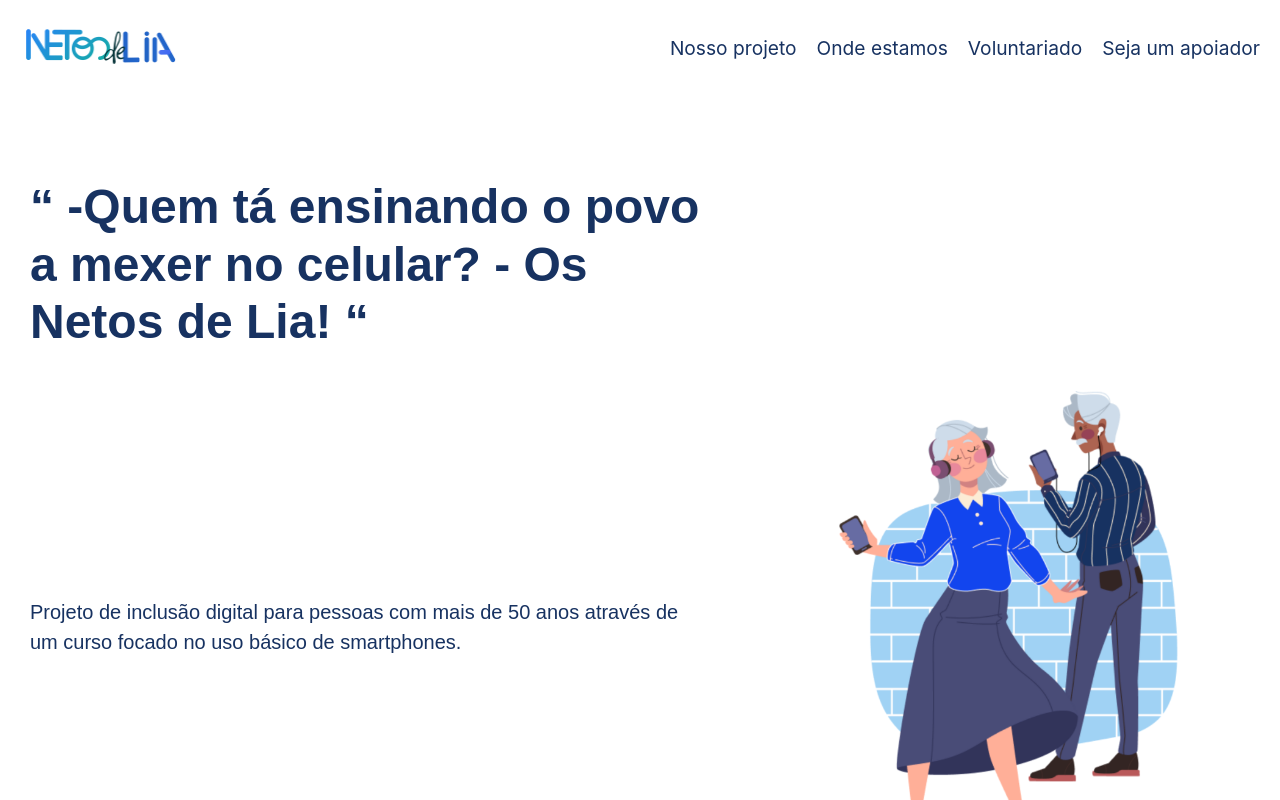
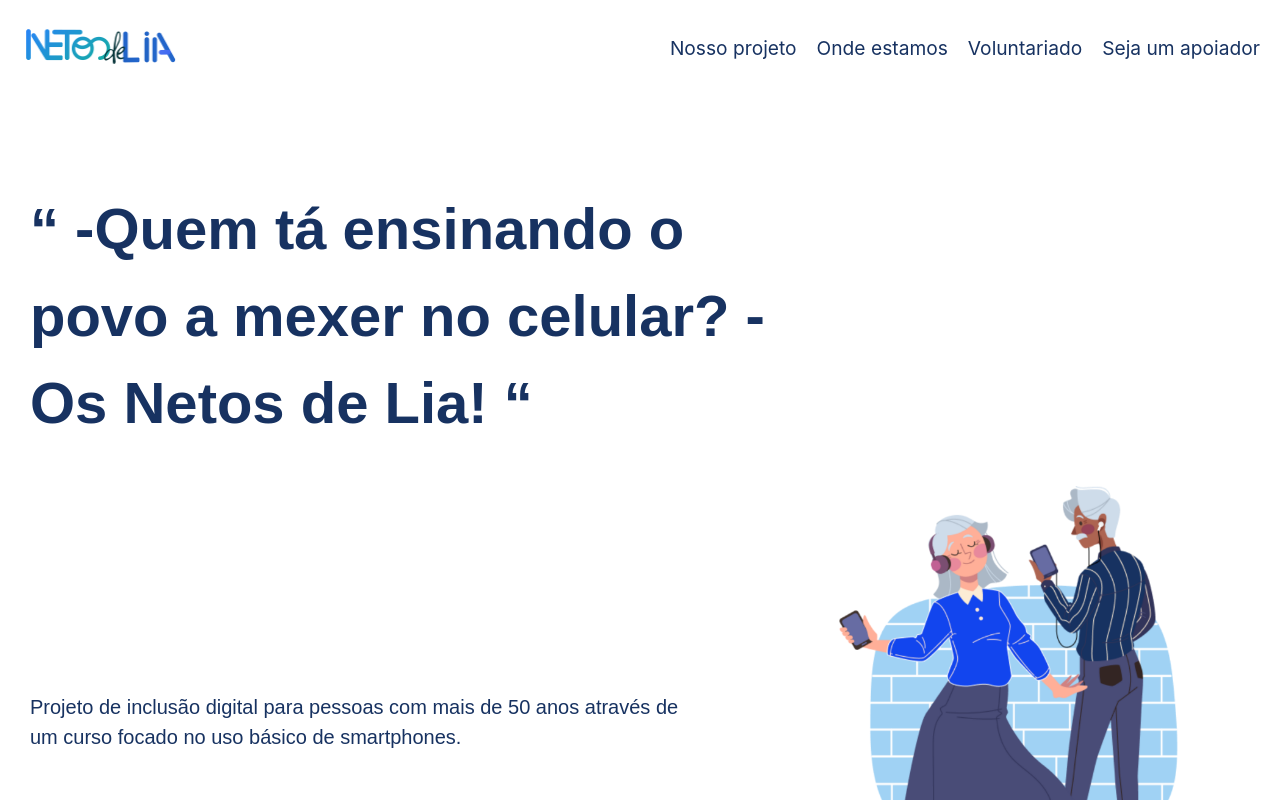
Before and after one commit to eujessicas/netosdelia, a React (Create React App) app: page / in a window 1280 px wide. Shown: the top 800 px of the page. Built offline with nearby package versions, Linux system fonts and the light colour scheme.

Commit message:
alterações

```diff
--- a/src/Topo.css
+++ b/src/Topo.css
@@ -1,26 +1,26 @@
-/* Estilos para o componente Topo */
+
 .Topo {
-    background-color: white; /* Cor de fundo */
-    color: #173261; /* Cor do texto */
-    text-align: center; /* Centraliza o texto */
-    padding: 50px 30px; /* Espaçamento interno */
+    background-color: white;
+    color: #173261;
+    text-align: center;
+    padding: 50px 30px;
 }
 
 .TOPO {
-    display: flex; /* Flexbox para alinhar imagem e texto lado a lado */
-    justify-content: space-between; /* Espaça os elementos à esquerda e à direita */
-    align-items: center; /* Alinha os itens verticalmente no centro */
+    display: flex;
+    justify-content: space-between;
+    align-items: center;
     flex-wrap: wrap; /* Permite quebra de linha em telas pequenas */
 }
 
 .TOPO h1 {
-    text-align: left; /* Alinha o título à esquerda */
+    text-align: left;
     font-family: 'Poppins', sans-serif;
     font-weight: 600;
-    font-size: 48px; /* Ajustado para um tamanho mais adequado */
-    line-height: 1.2;
+    font-size: 58px;
+    line-height: 87px;
     margin-bottom: 20px;
-    width: 55%; /* O título ocupa 55% da largura */
+    width: 770px;
 }
 
 .TOPO h3 {
```
